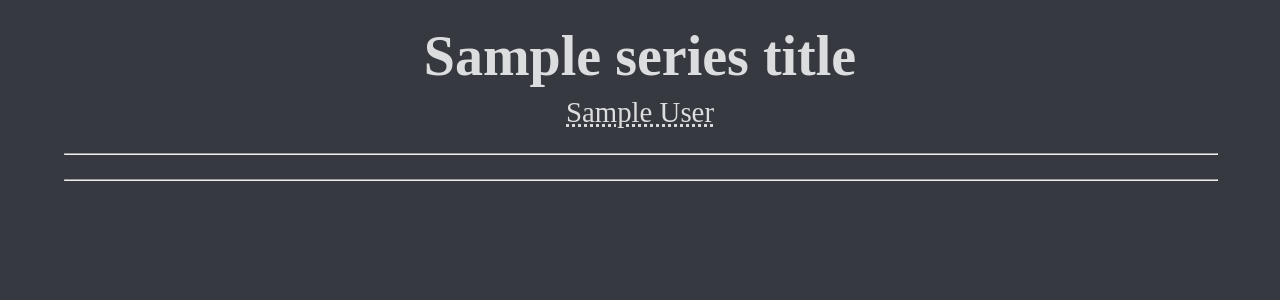
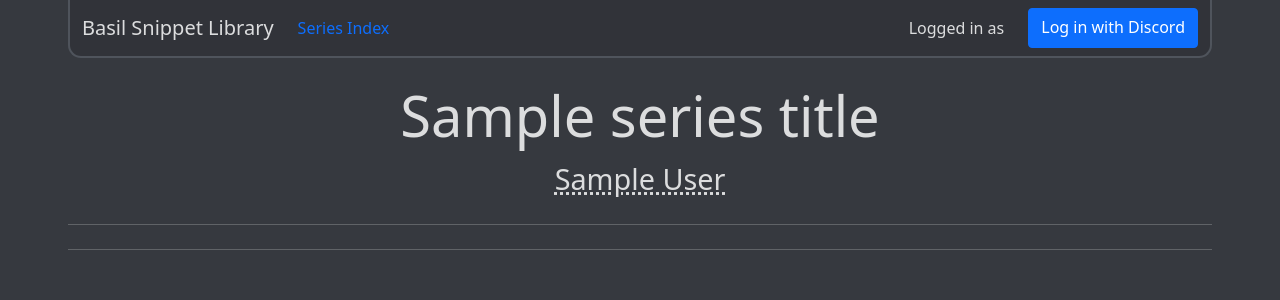
Before and after one commit to stmobo/BasilBot, a Python web app: template basil/web/templates/series.html.j2 in a window 1280 px wide. Shown: the top 300 px of the page. Run offline with Jinja, Linux system fonts and the light colour scheme; the template is opened without the code that fills it: most values are stand-ins (such as "Sample title", 1, 10 or a date in 2020).

Commit message:
Auth fixes and navbar styling

```diff
--- a/basil/web/oauth2.py
+++ b/basil/web/oauth2.py
@@ -250,7 +250,7 @@
                     },
                 )
                 tr.hdel(self.auth_data_key, "nonce", "landing")
-                tr.expireat(self.auth_data_key, self.expire_time)
+                tr.expireat(self.auth_data_key, int(self.expire_time))
                 await tr.execute()
         except RedisError:
             raise ServerError("Could not save authorization data to Redis")
--- a/basil/web/templates/series.html.j2
+++ b/basil/web/templates/series.html.j2
@@ -6,10 +6,42 @@
     <meta http-equiv="X-UA-Compatible" content="IE=edge">
     <meta name="viewport" content="width=device-width, initial-scale=1.0">
     <title>{{ series_title }} by {{ display_name }}</title>
+    <link href="https://cdn.jsdelivr.net/npm/bootstrap@5.0.1/dist/css/bootstrap.min.css" rel="stylesheet"
+        integrity="sha384-+0n0xVW2eSR5OomGNYDnhzAbDsOXxcvSN1TPprVMTNDbiYZCxYbOOl7+AMvyTG2x" crossorigin="anonymous">
     <link rel="stylesheet" href="/css/snippet.css">
 </head>
 
 <body>
+    <nav class="navbar navbar-expand-lg">
+        <div class="container-fluid">
+            <span class="navbar-brand" href="#">
+                Basil Snippet Library
+            </span>
+
+            <button class="navbar-toggler" type="button" data-toggle="collapse" data-target="#navbar-content"
+                aria-controls="navbar-content" aria-expanded="false" aria-label="Toggle navigation">
+                <span class="navbar-toggler-icon"></span>
+            </button>
+
+            <div class="collapse navbar-collapse" id="navbar-content">
+                <ul class="navbar-nav">
+                    <li class="nav-item active">
+                        <a class="nav-link" href="series_index.html">Series Index</a>
+                    </li>
+                </ul>
+                <div class="d-flex ms-auto">
+                    <span class="cur-user-label navbar-text me-4">
+                        Logged in as <span id="cur-user-name"></span>
+                    </span>
+                    <a class="btn btn-primary" href="/api/auth/login" role="button" id="login-btn">
+                        Log in with Discord
+                    </a>
+                    <a class="btn btn-danger" href="/api/auth/logout" role="button" id="logout-btn">Log Out</a>
+                </div>
+            </div>
+        </div>
+    </nav>
+
     <div class="series-header">
         <h1 class="series-title">{{ series_title }}</h1>
         <div class="series-authors">
@@ -31,7 +63,13 @@
 
     {% endfor %}
 
+    <script src="https://cdn.jsdelivr.net/npm/bootstrap@5.0.1/dist/js/bootstrap.bundle.min.js"
+        integrity="sha384-gtEjrD/SeCtmISkJkNUaaKMoLD0//ElJ19smozuHV6z3Iehds+3Ulb9Bn9Plx0x4"
+        crossorigin="anonymous"></script>
+    <script src="https://code.jquery.com/jquery-3.6.0.slim.min.js"
+        integrity="sha256-u7e5khyithlIdTpu22PHhENmPcRdFiHRjhAuHcs05RI=" crossorigin="anonymous"></script>
     <script src="/js/discord-markdown.min.js"></script>
+    <script src="/js/common.js"></script>
     <script>
         {% for snippet in snippets %}
 
--- a/static/css/snippet.css
+++ b/static/css/snippet.css
@@ -5,6 +5,22 @@
     max-width: 72rem;
     margin: auto;
     padding: 0 .25rem;
+}
+
+.navbar {
+    border-width: 0 2px 2px;
+    border-color: #4f545c;
+    border-style: solid;
+    border-radius: 0 0 13px 13px;
+    background-color: rgba(4, 4, 5, 0.1);
+}
+
+#cur-user-name {
+    font-weight: bold;
+}
+
+#logout-btn {
+    display: none;
 }
 
 .series-header {
--- /dev/null
+++ b/static/js/common.js
@@ -0,0 +1,17 @@
+$(function () {
+    return fetch("/api/auth/me").then(function (response) {
+        return response.json();
+    }).then(function (data) {
+        if (data.user_data) {
+            $("#cur-user-name").text(data.user_data.username + "#" + data.user_data.discriminator);
+            $("#cur-user-label").show();
+            $("#login-btn").hide();
+            $("#logout-btn").show();
+        } else {
+            $("#cur-user-name").text("");
+            $("#cur-user-label").hide();
+            $("#login-btn").show();
+            $("#logout-btn").hide();
+        }
+    })
+});
```
Also changed, not shown: basil/web/api/auth.py (+5 -6 lines), static/css/series_index.css (+16 -0 lines), static/series_index.html (+31 -0 lines).
